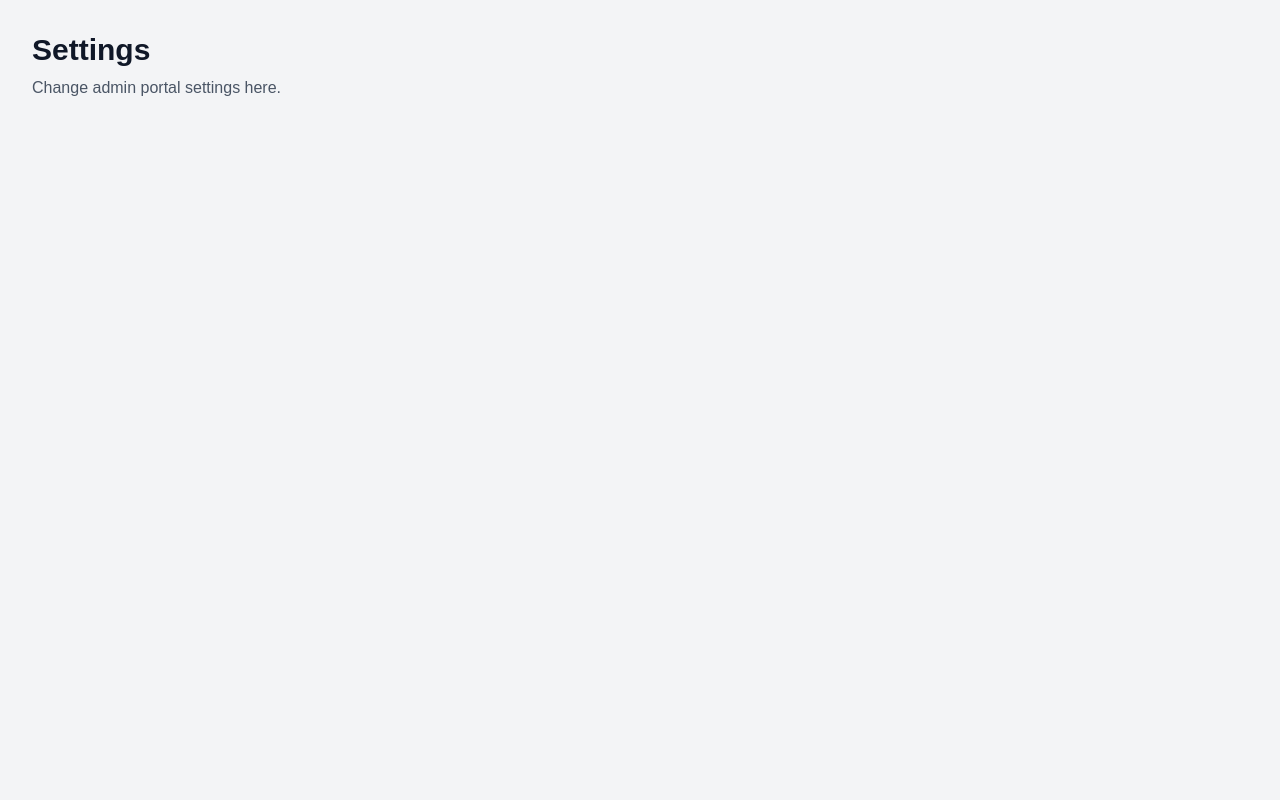
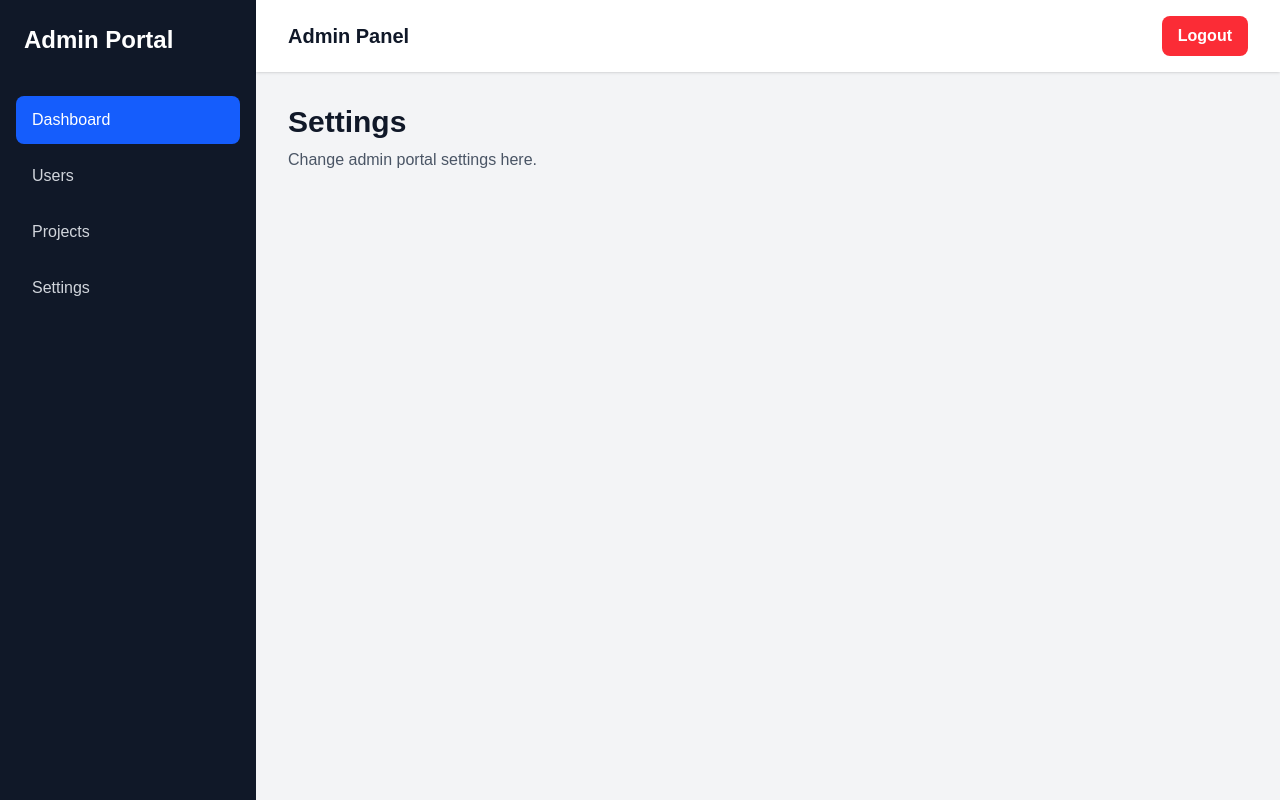
Before and after one commit to Rothsource/LoalVegatable, a Next.js app in the folder admin/: page /settings in a window 1280 px wide. Built offline with nearby package versions, Linux system fonts and the light colour scheme; sample sign-in values are in the browser's storage.

Commit message:
Refactor dashboard into shared layout

```diff
--- /dev/null
+++ b/admin/app/(dashboard)/admin/page.tsx
@@ -0,0 +1,25 @@
+export default function AdminPage() {
+  return (
+    <>
+      <h2 className="text-3xl font-bold text-gray-900">Dashboard</h2>
+      <p className="mt-2 text-gray-600">Overview of your admin portal.</p>
+
+      <div className="mt-8 grid gap-6 md:grid-cols-3">
+        <div className="rounded-2xl bg-white p-6 shadow">
+          <h3 className="text-gray-500">Total Users</h3>
+          <p className="mt-3 text-3xl font-bold text-gray-900">12</p>
+        </div>
+
+        <div className="rounded-2xl bg-white p-6 shadow">
+          <h3 className="text-gray-500">Projects</h3>
+          <p className="mt-3 text-3xl font-bold text-gray-900">5</p>
+        </div>
+
+        <div className="rounded-2xl bg-white p-6 shadow">
+          <h3 className="text-gray-500">System Status</h3>
+          <p className="mt-3 text-3xl font-bold text-green-600">Active</p>
+        </div>
+      </div>
+    </>
+  );
+}
--- a/admin/app/admin/page.tsx
+++ b/admin/app/(dashboard)/layout.tsx
@@ -3,7 +3,11 @@
 import { useEffect } from "react";
 import { useRouter } from "next/navigation";
 
-export default function AdminPage() {
+export default function DashboardLayout({
+  children,
+}: {
+  children: React.ReactNode;
+}) {
   const router = useRouter();
 
   useEffect(() => {
@@ -25,16 +29,31 @@ export default function AdminPage() {
         <div className="p-6 text-2xl font-bold">Admin Portal</div>
 
         <nav className="mt-4 space-y-2 px-4">
-          <a href="/admin" className="block rounded-lg bg-blue-600 px-4 py-3 font-medium">
+          <a
+            href="/admin"
+            className="block rounded-lg bg-blue-600 px-4 py-3 font-medium"
+          >
             Dashboard
           </a>
-          <a href="/users" className="block rounded-lg px-4 py-3 text-gray-300 hover:bg-gray-800">
+
+          <a
+            href="/users"
+            className="block rounded-lg px-4 py-3 text-gray-300 hover:bg-gray-800"
+          >
             Users
           </a>
-          <a href="/projects" className="block rounded-lg px-4 py-3 text-gray-300 hover:bg-gray-800">
+
+          <a
+            href="/projects"
+            className="block rounded-lg px-4 py-3 text-gray-300 hover:bg-gray-800"
+          >
             Projects
           </a>
-          <a href="/settings" className="block rounded-lg px-4 py-3 text-gray-300 hover:bg-gray-800">
+
+          <a
+            href="/settings"
+            className="block rounded-lg px-4 py-3 text-gray-300 hover:bg-gray-800"
+          >
             Settings
           </a>
         </nav>
@@ -42,20 +61,17 @@ export default function AdminPage() {
 
       <section className="flex-1">
         <header className="flex items-center justify-between bg-white px-8 py-4 shadow">
-          <h1 className="text-xl font-bold text-gray-900">Dashboard</h1>
+          <h1 className="text-xl font-bold text-gray-900">Admin Panel</h1>
 
           <button
             onClick={logout}
-            className="rounded-lg bg-red-500 px-4 py-2 font-semibold text-white"
+            className="rounded-lg bg-red-500 px-4 py-2 font-semibold text-white hover:bg-red-600"
           >
             Logout
           </button>
         </header>
 
-        <div className="p-8">
-          <h2 className="text-3xl font-bold text-gray-900">Dashboard Overview</h2>
-          <p className="mt-2 text-gray-600">Overview of your admin portal.</p>
-        </div>
+        <div className="p-8">{children}</div>
       </section>
     </main>
   );
--- a/admin/app/projects/page.tsx
+++ b/admin/app/(dashboard)/projects/page.tsx
@@ -1,8 +1,8 @@
 export default function ProjectsPage() {
   return (
-    <main className="min-h-screen bg-gray-100 p-8">
-      <h1 className="text-3xl font-bold text-gray-900">Projects</h1>
+    <>
+      <h2 className="text-3xl font-bold text-gray-900">Projects</h2>
       <p className="mt-2 text-gray-600">Manage project information here.</p>
-    </main>
+    </>
   );
 }
--- a/admin/app/settings/page.tsx
+++ b/admin/app/(dashboard)/settings/page.tsx
@@ -1,8 +1,8 @@
 export default function SettingsPage() {
   return (
-    <main className="min-h-screen bg-gray-100 p-8">
-      <h1 className="text-3xl font-bold text-gray-900">Settings</h1>
+    <>
+      <h2 className="text-3xl font-bold text-gray-900">Settings</h2>
       <p className="mt-2 text-gray-600">Change admin portal settings here.</p>
-    </main>
+    </>
   );
 }
--- a/admin/app/users/page.tsx
+++ b/admin/app/(dashboard)/users/page.tsx
@@ -1,8 +1,8 @@
 export default function UsersPage() {
   return (
-    <main className="min-h-screen bg-gray-100 p-8">
-      <h1 className="text-3xl font-bold text-gray-900">Users</h1>
+    <>
+      <h2 className="text-3xl font-bold text-gray-900">Users</h2>
       <p className="mt-2 text-gray-600">Manage admin portal users here.</p>
-    </main>
+    </>
   );
 }
```
